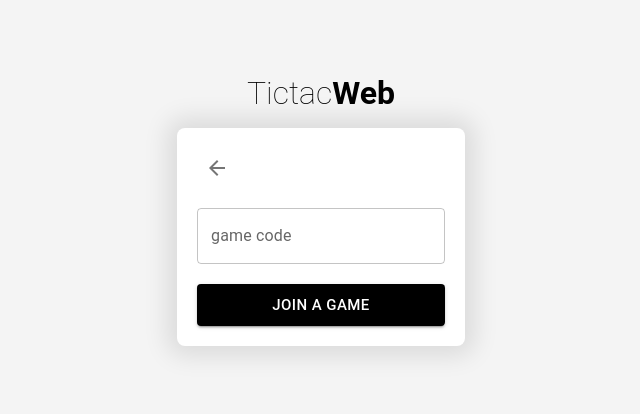
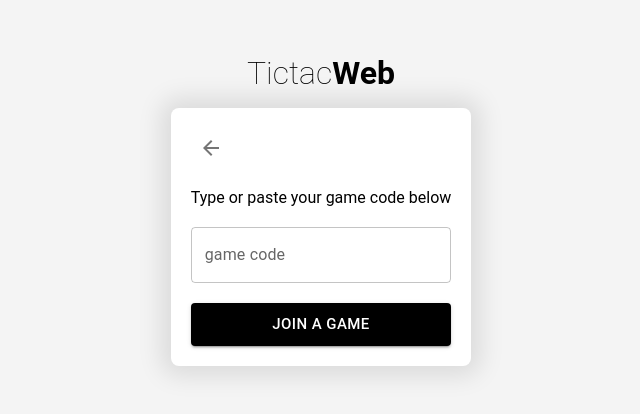
Before and after one commit to LucioHenrique512/tictacweb, a React (Create React App) app: page /join in a window 1280 px wide. Shown: the part 190-604 px from the top of the page, without its empty margins (319-959 px from the left). Built offline with nearby package versions, Linux system fonts and the light colour scheme.

Commit message:
Adjustments

```diff
--- a/src/components/TopBar/index.tsx
+++ b/src/components/TopBar/index.tsx
@@ -20,7 +20,6 @@ export const TopBar: React.FC<TopBarProps> = ({ text }) => {
 };
 
 export const Container = styled.header`
-  margin-bottom: ${({ theme }) => theme.padding.MD}px;
   display: flex;
   flex-direction: row;
   align-items: center;
--- a/src/screens/JoinGame/index.tsx
+++ b/src/screens/JoinGame/index.tsx
@@ -2,8 +2,7 @@ import { Button, IconButton, TextField } from "@mui/material";
 import React from "react";
 import { useTheme } from "styled-components";
 import { ForegroundContainer, TopBar } from "../../components";
-import { Container } from "./styles";
-import { MdArrowBack } from "react-icons/md";
+import { Container, HintText } from "./styles";
 import { useHistory } from "react-router-dom";
 
 export const JoinGame: React.FC = () => {
@@ -13,6 +12,7 @@ export const JoinGame: React.FC = () => {
     <ForegroundContainer>
       <Container>
         <TopBar />
+        <HintText>Type or paste your game code below</HintText>
         <TextField
           variant="outlined"
           label="game code"
--- a/src/screens/JoinGame/styles.ts
+++ b/src/screens/JoinGame/styles.ts
@@ -4,3 +4,9 @@ export const Container = styled.div`
   display: flex;
   flex-direction: column;
 `;
+
+export const HintText = styled.p`
+  margin: ${({ theme }) => theme.padding.MD}px 0px;
+  color: ${({ theme }) => theme.colors.primary};
+  font-size: ${({ theme }) => theme.fontSize.SM}rem;
+`;
```
